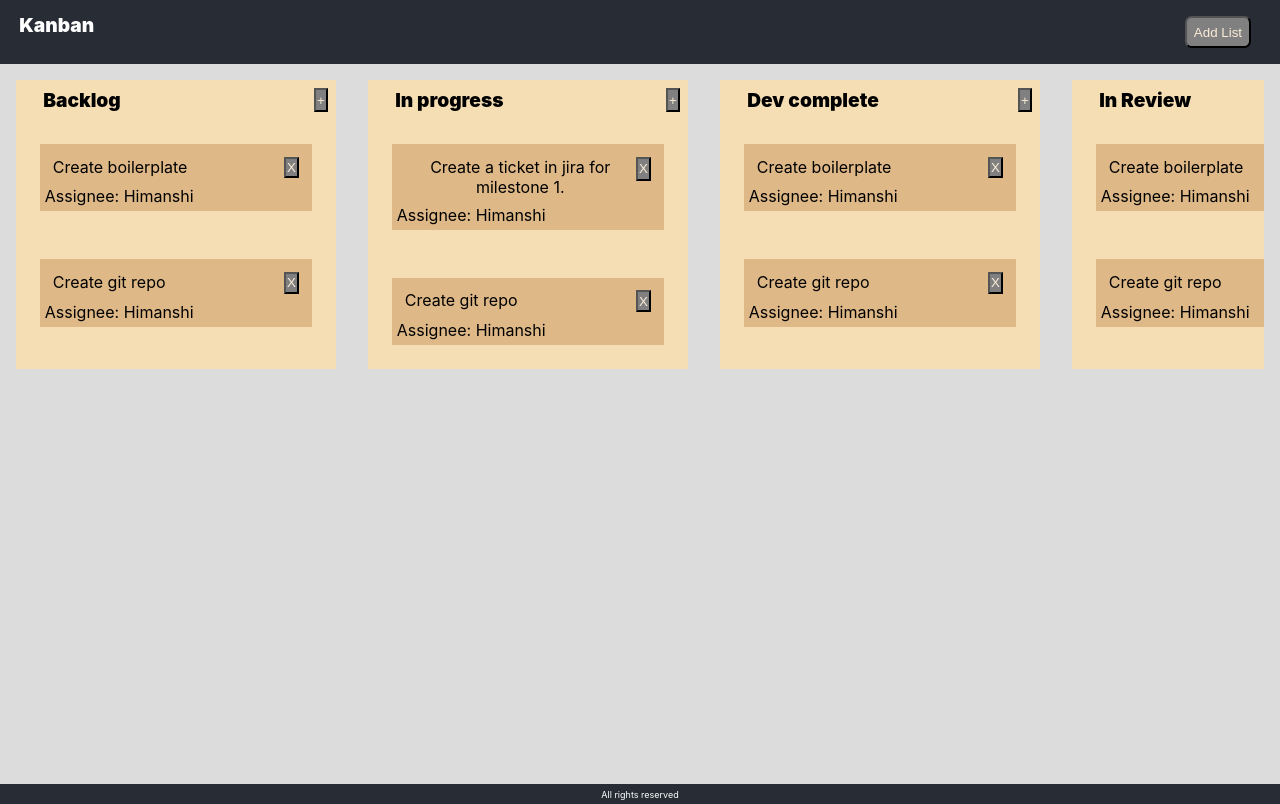
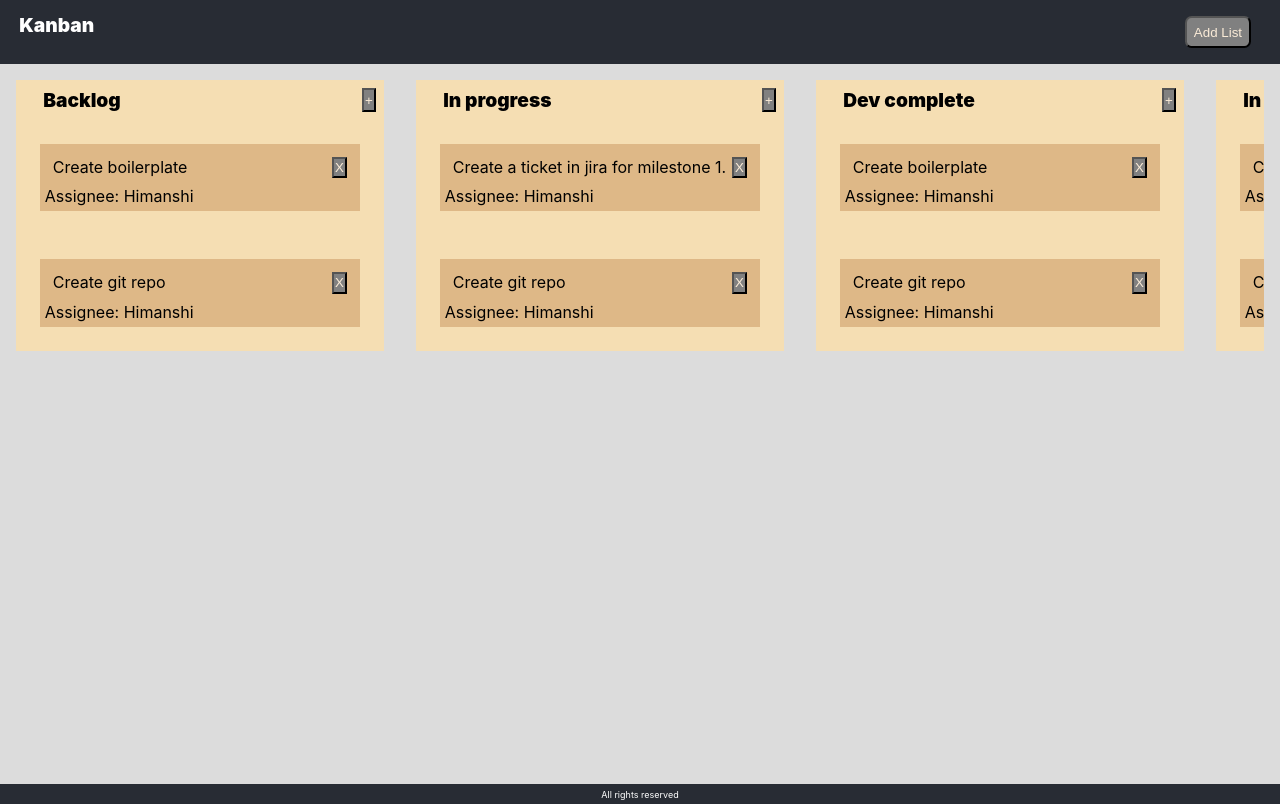
Before and after one commit to himanshi-sharmaa/kanban, a React (Create React App) app: page / in a window 1280 px wide. Built offline with nearby package versions, Linux system fonts and the light colour scheme.

Commit message:
Fixed css

```diff
--- a/src/App.css
+++ b/src/App.css
@@ -69,8 +69,8 @@
   flex-wrap: nowrap;
   overflow-y: auto;
   margin: 1em;
-  width: 25vw;
-  min-width: 25vw;
+  width: 23em;
+  min-width: 23em;
   background-color:wheat;
 }
 
@@ -86,7 +86,7 @@
   flex-direction: row;
   flex-wrap: nowrap;
   overflow-x: auto;
-  /* max-height: 90vh; */
+  max-height: 90vh;
   margin-right: 1em;
 
 }
@@ -114,7 +114,7 @@
 
 .form-input {
   margin: 0.5em;
-  width: 20vw;
+  width: 10em;
   height: 4vh;
   border-radius: 0.5em;
   border-width: 0;
```
